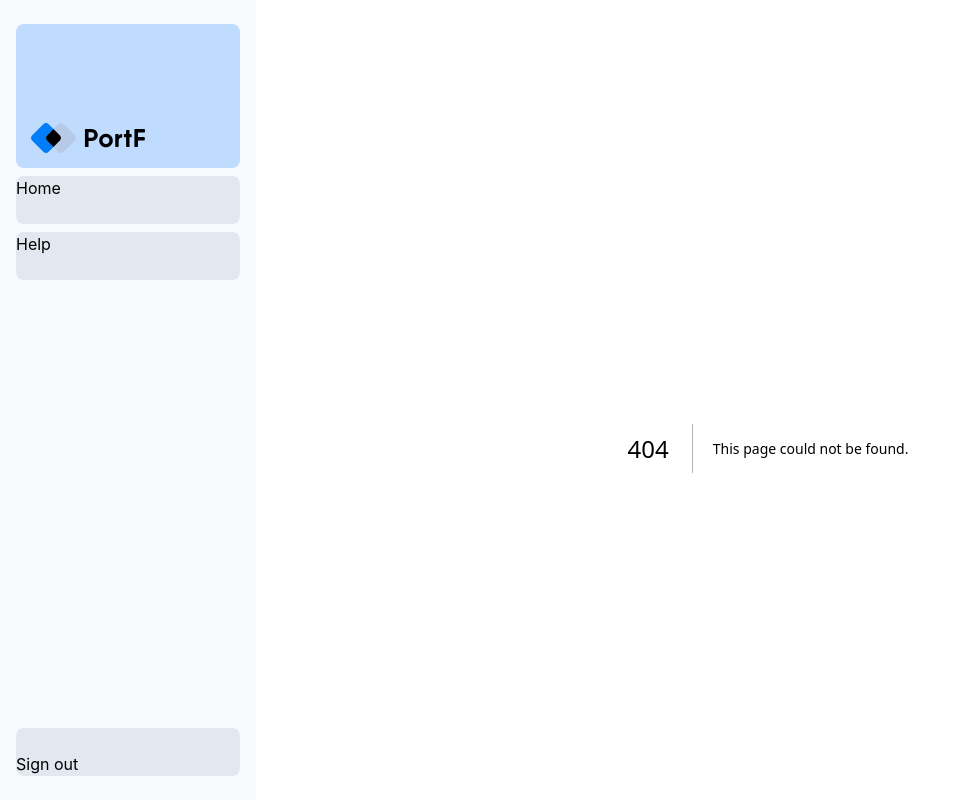
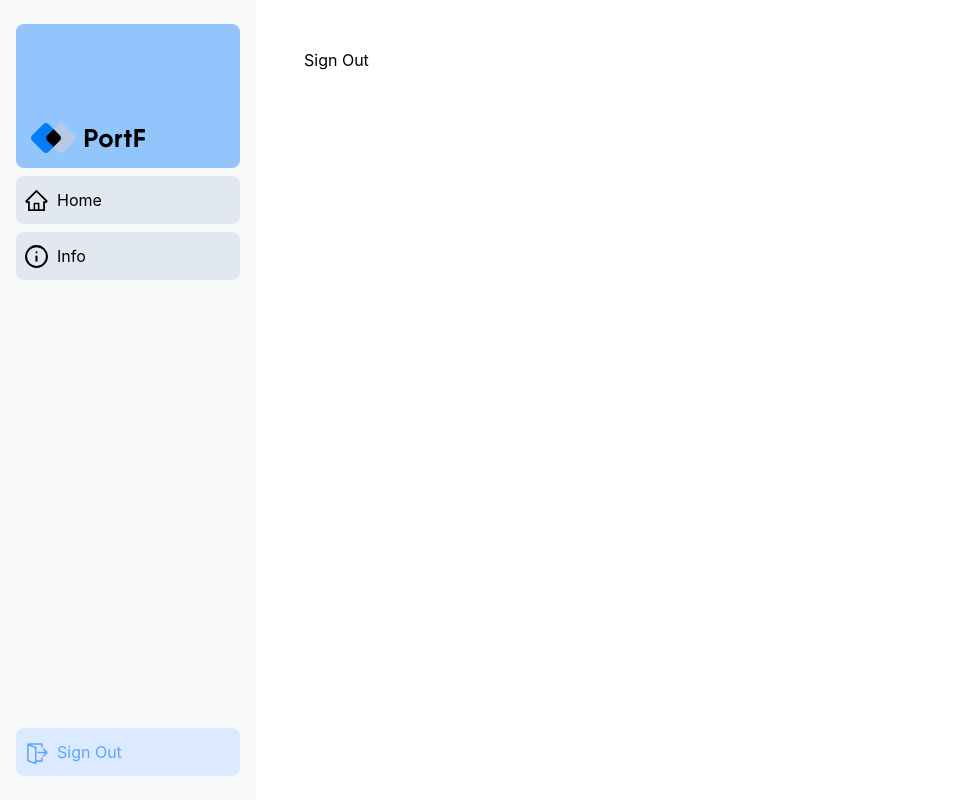
Before and after one commit to Portf-io/portf-coding-challenge-2, a Next.js app: page /signout in a window 1280 px wide. Before the commit this address had no page. Shown: the whole page, without its empty margins (0-955 px from the left). Built offline with nearby package versions, Linux system fonts and the light colour scheme.

Commit message:
SideNav implemented
- Added SideNavItem
- Added more pages (info, signout)

```diff
--- a/package.json
+++ b/package.json
@@ -27,6 +27,7 @@
     "prisma": "^5.8.1",
     "react": "18.2.0",
     "react-dom": "18.2.0",
+    "react-icons": "^5.0.1",
     "tslib": "2.5.3"
   },
   "devDependencies": {
--- a/src/components/SideNav/SideNav.tsx
+++ b/src/components/SideNav/SideNav.tsx
@@ -1,13 +1,21 @@
 import Link from "next/link";
+import { useRouter } from "next/router";
 
 import Image from "next/image";
 import PortFLogo from "../../../public/logo.svg";
 
+import SideNavItem from "./SideNavItem";
+import { AiOutlineHome } from "react-icons/ai";
+import { FiInfo } from "react-icons/fi";
+import { VscSignOut } from "react-icons/vsc";
+
 export default function SideNav() {
+  const router = useRouter();
+
   return (
     <div className="relative bg-slate-50 flex flex-col items-center space-y-2 h-full">
       <div className="pt-6">
-        <div className="relative bg-blue-200 w-56 h-36 rounded-lg pt-6">
+        <div className="relative bg-blue-300 w-56 h-36 rounded-lg pt-6">
           <Link href="/">
             <Image
               className="absolute bottom-0 left-0"
@@ -18,12 +26,15 @@ export default function SideNav() {
           </Link>
         </div>
       </div>
-      <div className="relative bg-slate-200 w-56 h-12 rounded-lg">Home</div>
-      <div className="relative bg-slate-200 w-56 h-12 rounded-lg">Help</div>
+      <SideNavItem icon={AiOutlineHome} name="Home" route="/" router={router} />
+      <SideNavItem icon={FiInfo} name="Info" route="/info" router={router} />
       <div className="absolute bottom-0 pb-6">
-        <div className="relative bg-slate-200 w-56 h-12 rounded-lg pt-6">
-          Sign out
-        </div>
+        <SideNavItem
+          icon={VscSignOut}
+          name="Sign Out"
+          route="/signout"
+          router={router}
+        />
       </div>
     </div>
   );
--- a/src/components/SideNav/SideNavItem.tsx
+++ b/src/components/SideNav/SideNavItem.tsx
@@ -0,0 +1,19 @@
+import Link from "next/link";
+
+export default function SideNavItem({ icon: Icon, name, route, router }) {
+  const highlightCurrentItem =
+    router.pathname == route
+      ? "bg-blue-100 text-blue-400"
+      : "bg-slate-200 hover:bg-slate-300 text-black";
+
+  return (
+    <Link href={route}>
+      <div
+        className={`relative flex items-center gap-2 pl-2 w-56 h-12 rounded-lg ${highlightCurrentItem}`}
+      >
+        <Icon size={25} />
+        {name}
+      </div>
+    </Link>
+  );
+}
--- /dev/null
+++ b/src/pages/signout/index.tsx
@@ -0,0 +1,7 @@
+export default function SignOut() {
+  return (
+    <div>
+      <h1>Sign Out</h1>
+    </div>
+  );
+}
```
Also changed, not shown: src/pages/info/index.tsx (renamed from src/pages/info/page.tsx), 1 other file (tests, documents, lock files or other folders).
